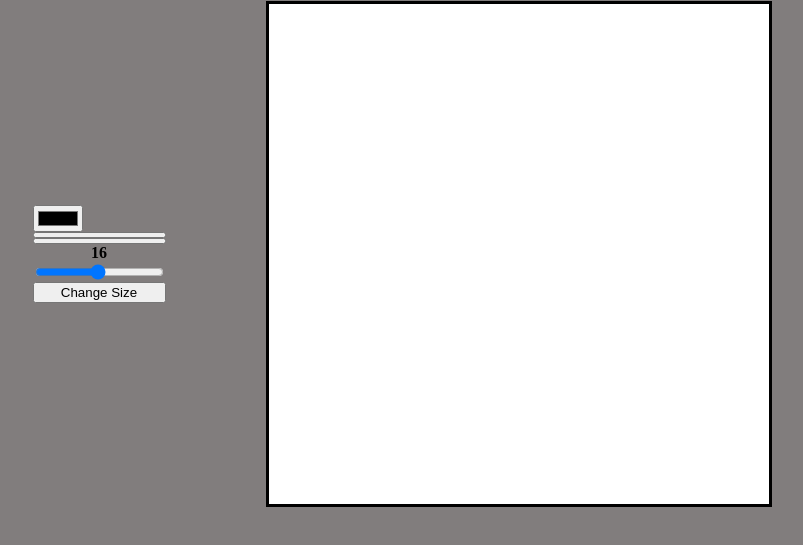
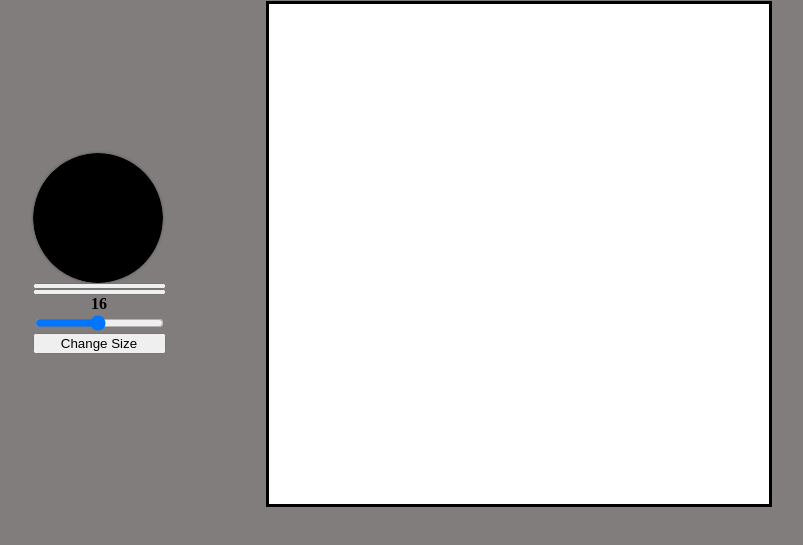
Before and after one commit to Tahawaztaken/SignUpPage, a plain HTML site: page EtchASketch/index.html in a window 1280 px wide. Shown: the part 79-624 px from the top of the page, without its empty margins (188-991 px from the left). Drawn offline with Linux system fonts and the light colour scheme.

Commit message:
Styled color picker.

```diff
--- a/EtchASketch/script.js
+++ b/EtchASketch/script.js
@@ -55,7 +55,6 @@ container.addEventListener("mousemove", (event) => {
   const selectedSquare = event.target;
   if (selectedSquare.classList.contains("square") && isMouseDown && event.button === 0) {
     selectedSquare.setAttribute("style", `background-color: ${selectedColor}`)
-    // selectedSquare.classList.add("clickedOn");
   }
 });
 
--- a/EtchASketch/style.css
+++ b/EtchASketch/style.css
@@ -49,7 +49,28 @@ h1 {
 }
 
 
+  #colorPicker {
+    /* Adjust the width and height as needed */
+    width: 130px;
+    height: 130px;
+    /* Customize the appearance */
+    padding: 0;
+    border: none; /* Remove the border */
+    background: transparent;
+    /* Make it a circle */
+    border-radius: 50%;
+    /* Optional: add box-shadow or other styles as desired */
+    box-shadow: 0 0 3px rgba(0, 0, 0, 0.3);
+    overflow: hidden;
+  }
 
-.clickedOn {
-    background-color: black;
-}
+  #colorPicker::-webkit-color-swatch-wrapper {
+    padding: 0;
+    border-radius: 50%;
+  }
+
+  #colorPicker::-webkit-color-swatch {
+    border: none;
+    border-radius: 50%;
+    padding: 0;
+  }
```
